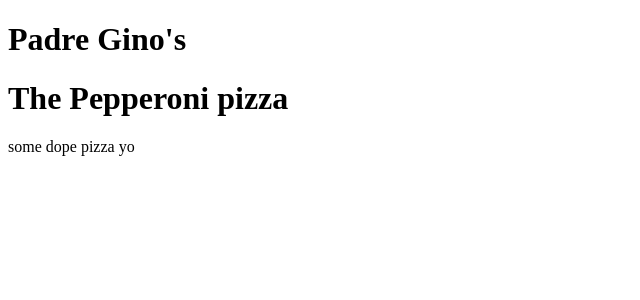
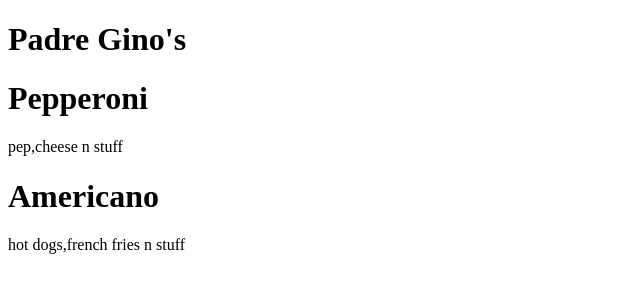
Before and after one commit to asjad4284/fullstack-journey, a React (Vite) app: page / in a window 1280 px wide. Shown: the top 300 px of the page, without its empty margins (0-640 px from the left). Built offline with nearby package versions, Linux system fonts and the light colour scheme.

Commit message:
Work with core concepts

```diff
--- a/index.html
+++ b/index.html
@@ -7,6 +7,6 @@
 </head>
 <body>
     <div id="root"></div>
-    <script type="module" src="./src/app.js"></script>
+    <script type="module" src="./src/app.jsx"></script>
 </body>
 </html>
--- a/src/app.js
+++ /dev/null
@@ -1,16 +0,0 @@
-import React from "react";
-import ReactDOM from "react-dom/client";
-import Pizza from "./pizza";
-
-const App=()=>{
-    return React.createElement("div",{},[
-        React.createElement("h1",{},"Padre Gino's"),
-        React.createElement(Pizza,{
-            name:"The Pepperoni pizza",
-            description:"some dope pizza yo"
-        })
-    ])
-}
-
-const root = ReactDOM.createRoot(document.getElementById("root"));
-root.render(React.createElement(App));
--- /dev/null
+++ b/src/app.jsx
@@ -0,0 +1,16 @@
+import ReactDOM from "react-dom/client";
+import Pizza from "./pizza";
+
+const App=()=>{
+    return (
+        <div>
+            <h1>Padre Gino's</h1>
+            <Pizza name="Pepperoni" description="pep,cheese n stuff"/>
+            <Pizza name="Americano" description="hot dogs,french fries n stuff"/>
+        </div>
+
+    )
+}
+
+const root = ReactDOM.createRoot(document.getElementById("root"));
+root.render(<App/>);
```
